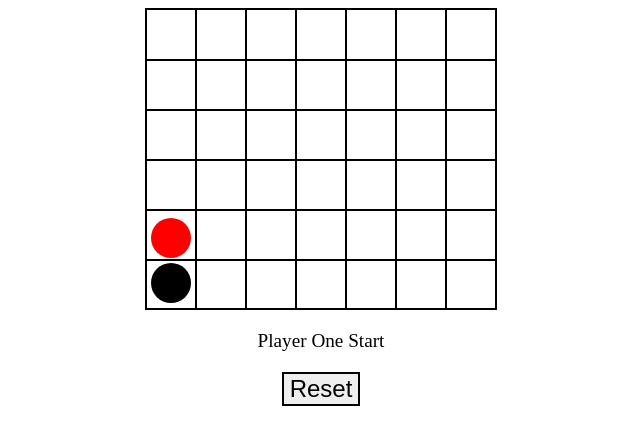
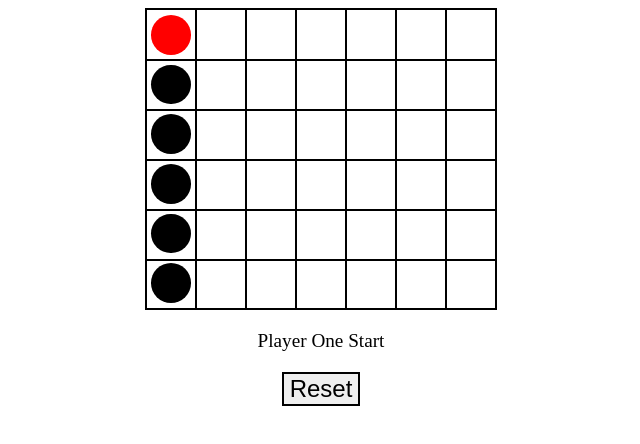
Before and after one commit to gmmorrow/connectFour, a plain HTML site: page index.html in a window 1280 px wide. Shown: the whole page, without its empty margins (319-959 px from the left). Drawn offline with Linux system fonts and the light colour scheme.

Commit message:
try to line up discs better

```diff
--- a/connectFour.css
+++ b/connectFour.css
@@ -23,6 +23,7 @@
     height: 40px;
     border-radius: 50%;
     margin-bottom: 5px;
+    margin-top: 5px;
 }
 .disc.black{
     background: black;
--- a/index.html
+++ b/index.html
@@ -13,6 +13,10 @@
         <div class= "grid">
             <div class= "column">
                 <div class= "disc red"></div>
+                <div class= "disc black"></div>
+                <div class= "disc black"></div>
+                <div class= "disc black"></div>
+                <div class= "disc black"></div>
                 <div class= "disc black"></div>
             </div>
             <div class= "column"></div>
```
